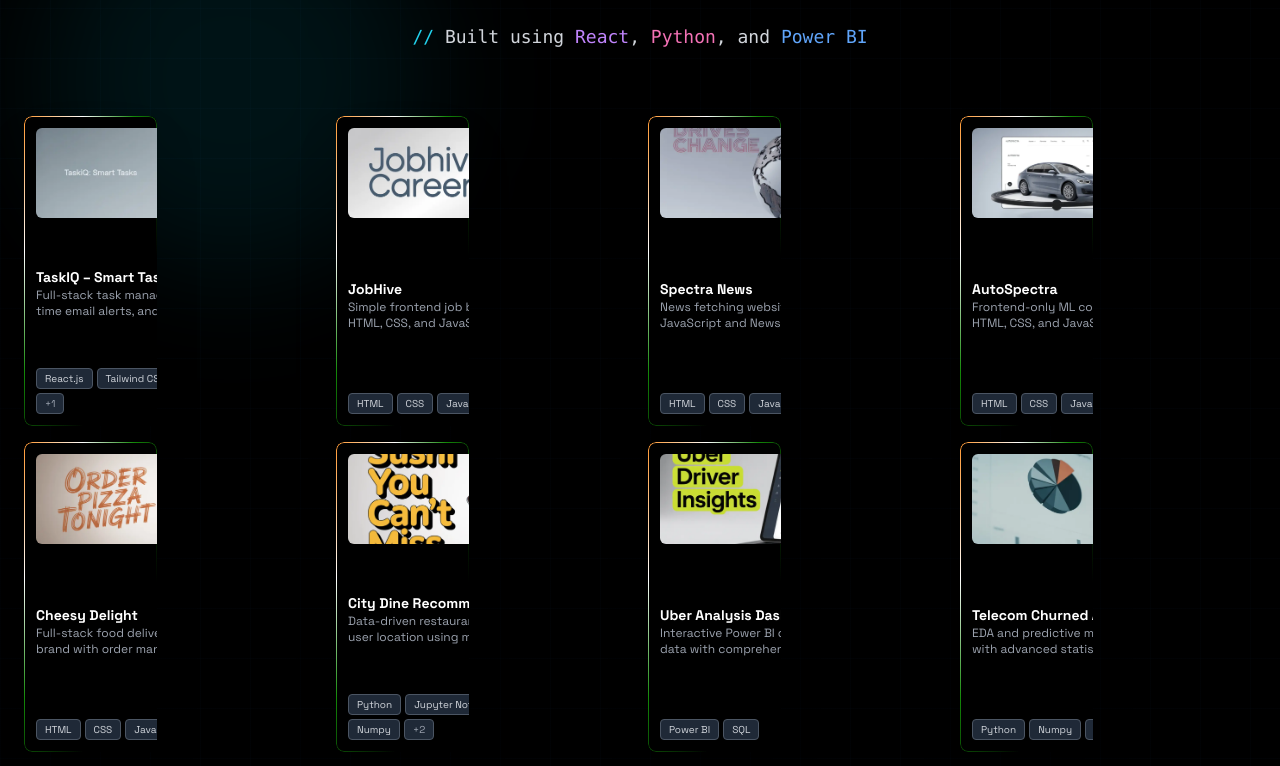
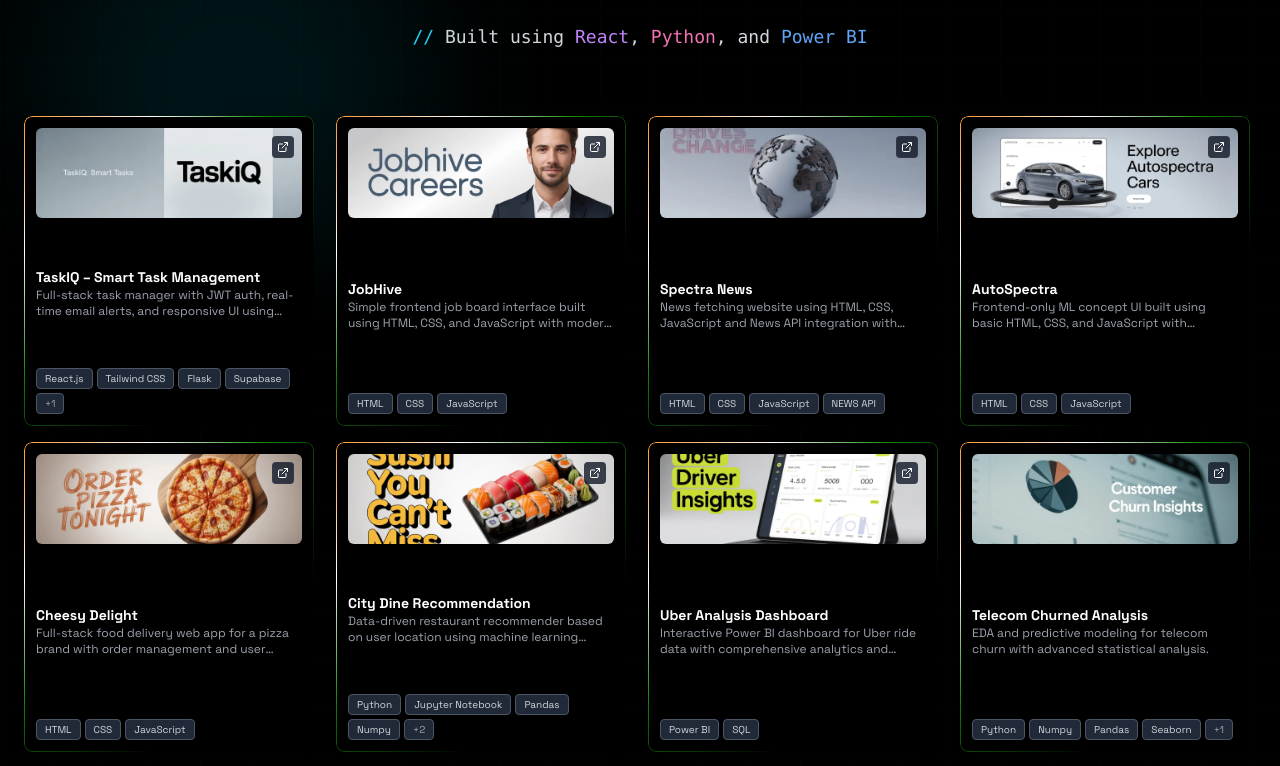
Before and after one commit to 404StudioDev/portfolio, a React (Vite) app: page / in a window 1280 px wide. Shown: the part 1865-2631 px from the top of the page. Built offline with nearby package versions, Linux system fonts and the light colour scheme.

Commit message:
Updated ProjectCard.tsx

```diff
--- a/src/components/ProjectCard.tsx
+++ b/src/components/ProjectCard.tsx
@@ -28,9 +28,9 @@
         ease: [0.4, 0, 0.2, 1],
       }}
       viewport={{ once: true }}
-      className="group relative w-[45%] max-sm:w-full h-[310px] rounded-lg bg-transparent cursor-pointer border-none flex overflow-hidden dark:shadow-2xl"
+      className="group relative w-[290px] h-[310px] rounded-lg bg-transparent cursor-pointer border-none flex overflow-hidden dark:shadow-2xl"
     >
-      {/* 🎯 Saffron-White-Green border animation */}
+      {/* Tricolor Shine Border */}
       <div
         style={{
           "--border-width": "1px",
@@ -43,8 +43,7 @@
         } as React.CSSProperties}
         className="before:absolute before:inset-0 before:aspect-square before:size-full before:rounded-[--border-radius] before:p-[--border-width] before:will-change-[background-position] before:content-[''] before:![-webkit-mask-composite:xor] before:![mask-composite:exclude] before:[background-image:--background-radial-gradient] before:[background-size:300%_300%] before:[mask:--mask-linear-gradient] motion-safe:before:animate-shine relative z-10 w-full h-full"
       >
-        {/* Card body */}
-        <div className="min-h-[60px] min-w-[300px] h-full w-full rounded-lg bg-white dark:bg-black p-3 flex flex-col justify-between text-black dark:text-white">
+        <div className="h-full w-full rounded-lg bg-white dark:bg-black p-3 flex flex-col justify-between text-black dark:text-white">
           {/* Image */}
           <div className="h-[90px] overflow-hidden rounded-md relative">
             <img
@@ -82,7 +81,7 @@
             )}
           </div>
 
-          {/* Link click area */}
+          {/* Clickable full overlay */}
           <a
             href={href}
             target="_blank"
@@ -93,7 +92,7 @@
         </div>
       </div>
 
-      {/* Optional soft glow overlay on hover */}
+      {/* Soft Glow Hover Overlay */}
       <div className="pointer-events-none absolute -inset-px rounded-xl opacity-0 transition-opacity duration-300 group-hover:opacity-80" style={{ background: "radial-gradient(200px at -200px -200px, rgb(38, 38, 38), transparent 100%)" }} />
     </motion.div>
   );
```
